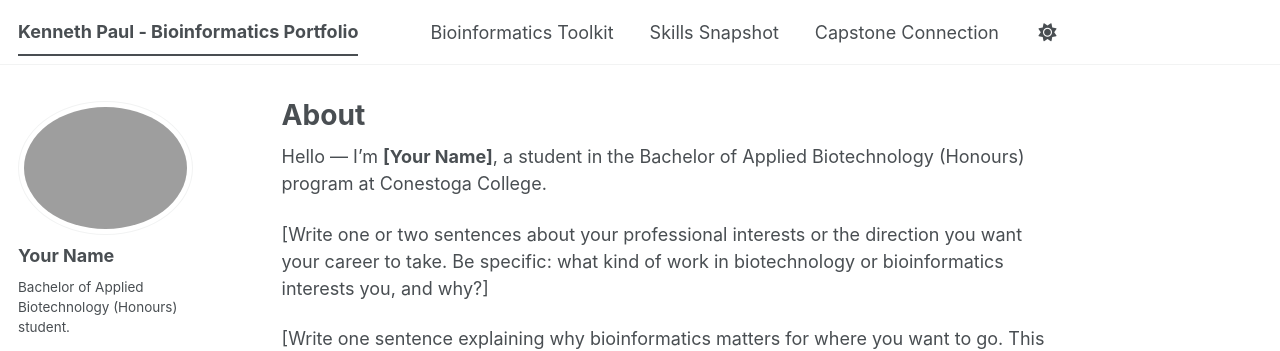
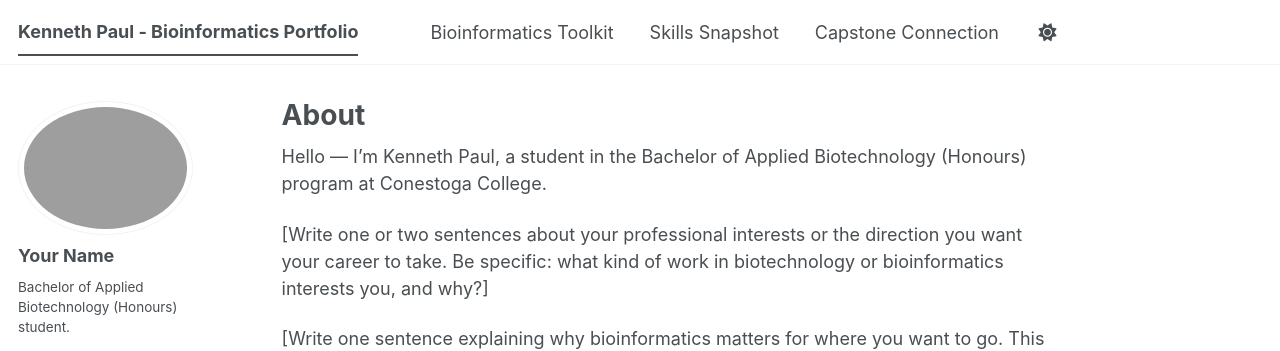
Before and after one commit to kpaul007/biot74000-portfolio, a Jekyll site: the page built from _pages/about.md, in a window 1280 px wide. Shown: the top 351 px of the page. Built offline with Jekyll 4.4.1, drawn with Linux system fonts in a browser that asks for light colours; a script bundle is joined from its source files by our own code; library files that are not in the unit come from our copies.

Commit message:
Name change

```diff
--- a/_pages/about.md
+++ b/_pages/about.md
@@ -29,7 +29,7 @@ redirect_from:
   ============================================================================
 -->
 
-Hello — I'm **[Your Name]**, a student in the Bachelor of Applied Biotechnology
+Hello — I'm Kenneth Paul, a student in the Bachelor of Applied Biotechnology
 (Honours) program at Conestoga College.
 
 [Write one or two sentences about your professional interests or the direction
```
